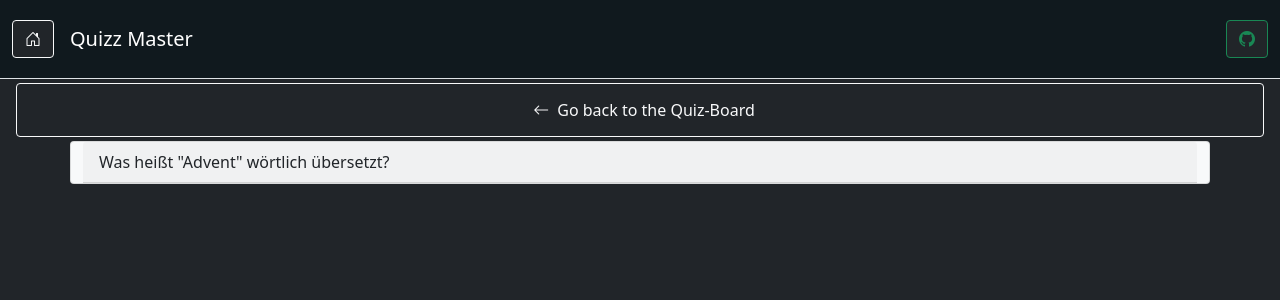
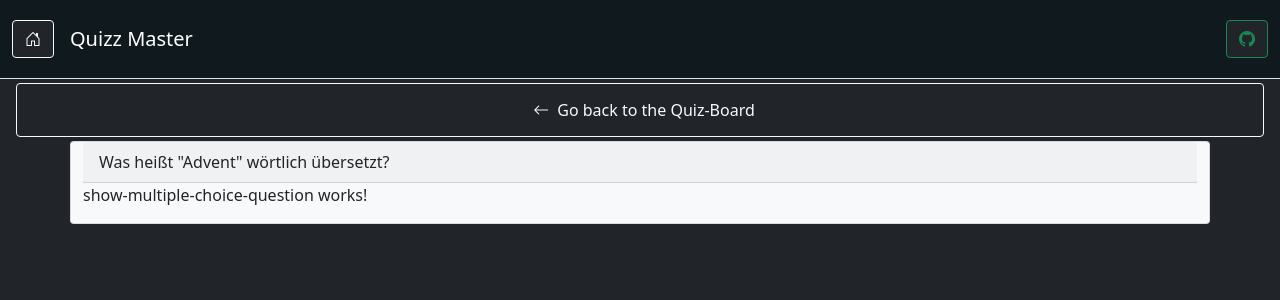
Before and after one commit to MeepMr/quizz-master, an Angular app in the folder quizz-master-frontend/: page /question/0 in a window 1280 px wide. Shown: the top 300 px of the page. Built offline with nearby package versions, Linux system fonts and the light colour scheme.

Commit message:
feat(question): added dynamic loading of the correct question-component

```diff
--- a/quizz-master-frontend/src/app/app.module.ts
+++ b/quizz-master-frontend/src/app/app.module.ts
@@ -11,6 +11,8 @@ import { QuizBoardQuestionComponent } from './components/quiz-board/quiz-board-q
 import { QuizQuestionComponent } from './components/quiz-question/quiz-question.component';
 import { QuizDetailComponent } from './components/view/quiz-detail/quiz-detail.component';
 import { QuizQuestionDetailComponent } from './components/view/quiz-question-detail/quiz-question-detail.component';
+import { ShowMultipleChoiceQuestionComponent } from './components/quiz-question/show-multiple-choice-question/show-multiple-choice-question.component';
+import { ShowActionQuestionComponent } from './components/quiz-question/show-action-question/show-action-question.component';
 
 @NgModule({
   declarations: [
@@ -23,7 +25,9 @@ import { QuizQuestionDetailComponent } from './components/view/quiz-question-det
     QuizBoardQuestionComponent,
     QuizQuestionComponent,
     QuizDetailComponent,
-    QuizQuestionDetailComponent
+    QuizQuestionDetailComponent,
+    ShowMultipleChoiceQuestionComponent,
+    ShowActionQuestionComponent
   ],
   imports: [
     BrowserModule,
--- a/quizz-master-frontend/src/app/components/quiz-question/quiz-question.component.html
+++ b/quizz-master-frontend/src/app/components/quiz-question/quiz-question.component.html
@@ -6,8 +6,11 @@
   </a>
   <div class="container bg-light card">
     <p class="card-header">{{activeQuestion?.questionText}}</p>
-    <div >
-
+    <div *ngIf="activeMultipleChoiceQuestion">
+      <app-show-multiple-choice-question [activeMultipleChoiceQuestion]="activeMultipleChoiceQuestion"></app-show-multiple-choice-question>
+    </div>
+    <div *ngIf="activeActionQuestion">
+      <app-show-action-question [activeActionQuestion]="activeActionQuestion"></app-show-action-question>
     </div>
   </div>
 </div>
--- a/quizz-master-frontend/src/app/components/quiz-question/quiz-question.component.ts
+++ b/quizz-master-frontend/src/app/components/quiz-question/quiz-question.component.ts
@@ -1,5 +1,8 @@
 import {Component, Input, OnDestroy, OnInit} from '@angular/core';
 import {QuizQuestion} from "../../shared/model/question/quiz-question";
+import {MultipleChoiceQuestion} from "../../shared/model/question/multiple-choice-question";
+import {QuestionType} from "../../shared/model/question/question-type";
+import {ActionQuestion} from "../../shared/model/question/action-question";
 
 @Component({
   selector: 'app-quiz-question',
@@ -9,9 +12,15 @@ import {QuizQuestion} from "../../shared/model/question/quiz-question";
 export class QuizQuestionComponent implements OnInit, OnDestroy {
 
   @Input() activeQuestion?: QuizQuestion | null = new QuizQuestion(-1, '', -1);
+  activeMultipleChoiceQuestion?: MultipleChoiceQuestion;
+  activeActionQuestion?: ActionQuestion
 
   ngOnInit(): void {
-    const uselessBoolean: boolean = true;
+    if(this.activeQuestion?.questionType === QuestionType.MULTIPLE_CHOICE_QUESTION)
+      this.activeMultipleChoiceQuestion = (<MultipleChoiceQuestion>this.activeQuestion);
+
+    else if(this.activeQuestion?.questionType === QuestionType.ACTION_QUESTION)
+      this.activeActionQuestion = (<ActionQuestion>this.activeQuestion);
   }
 
   ngOnDestroy(): void {
--- /dev/null
+++ b/quizz-master-frontend/src/app/components/quiz-question/show-action-question/show-action-question.component.html
@@ -0,0 +1 @@
+<p>show-action-question works!</p>
--- /dev/null
+++ b/quizz-master-frontend/src/app/components/quiz-question/show-action-question/show-action-question.component.ts
@@ -0,0 +1,15 @@
+import {Component, Input, OnInit} from '@angular/core';
+import {MultipleChoiceQuestion} from "../../../shared/model/question/multiple-choice-question";
+import {ActionQuestion} from "../../../shared/model/question/action-question";
+
+@Component({
+  selector: 'app-show-action-question',
+  templateUrl: './show-action-question.component.html',
+  styleUrls: ['./show-action-question.component.scss']
+})
+export class ShowActionQuestionComponent implements OnInit {
+
+  @Input() activeActionQuestion: ActionQuestion = new ActionQuestion(-1, '', -1, -1)
+
+  ngOnInit(): void { }
+}
--- /dev/null
+++ b/quizz-master-frontend/src/app/components/quiz-question/show-multiple-choice-question/show-multiple-choice-question.component.html
@@ -0,0 +1 @@
+<p>show-multiple-choice-question works!</p>
--- /dev/null
+++ b/quizz-master-frontend/src/app/components/quiz-question/show-multiple-choice-question/show-multiple-choice-question.component.ts
@@ -0,0 +1,15 @@
+import {Component, Input, OnInit} from '@angular/core';
+import {MultipleChoiceQuestion} from "../../../shared/model/question/multiple-choice-question";
+
+@Component({
+  selector: 'app-show-multiple-choice-question',
+  templateUrl: './show-multiple-choice-question.component.html',
+  styleUrls: ['./show-multiple-choice-question.component.scss']
+})
+export class ShowMultipleChoiceQuestionComponent implements OnInit {
+
+  @Input() activeMultipleChoiceQuestion: MultipleChoiceQuestion = new MultipleChoiceQuestion(-1, '', -1, [])
+
+  ngOnInit(): void { }
+
+}
--- a/quizz-master-frontend/src/app/shared/mock/question-mock.ts
+++ b/quizz-master-frontend/src/app/shared/mock/question-mock.ts
@@ -5,35 +5,37 @@ import {ActionQuestion} from "../model/question/action-question";
 export class QUESTION_MOCK {
 
   question_id_counter: number;
-  question1_1: QuizQuestion;
-  question1_2: QuizQuestion;
-  question1_3: QuizQuestion;
-  question1_4: QuizQuestion;
-  question1_5: QuizQuestion;
+  question1_1: MultipleChoiceQuestion;
+  question1_2: MultipleChoiceQuestion;
+  question1_3: MultipleChoiceQuestion;
+  question1_4: ActionQuestion;
+  question1_5: MultipleChoiceQuestion;
 
-  question2_1: QuizQuestion;
-  question2_2: QuizQuestion;
-  question2_3: QuizQuestion;
-  question2_4: QuizQuestion;
-  question2_5: QuizQuestion;
+  question2_1: MultipleChoiceQuestion;
+  question2_2: MultipleChoiceQuestion;
+  question2_3: MultipleChoiceQuestion;
+  question2_4: ActionQuestion;
+  question2_5: MultipleChoiceQuestion;
 
-  question3_1: QuizQuestion;
-  question3_2: QuizQuestion;
-  question3_3: QuizQuestion;
-  question3_4: QuizQuestion;
-  question3_5: QuizQuestion;
+  question3_1: MultipleChoiceQuestion;
+  question3_2: MultipleChoiceQuestion;
+  question3_3: MultipleChoiceQuestion;
+  question3_4: ActionQuestion;
+  question3_5: MultipleChoiceQuestion;
 
-  question4_1: QuizQuestion;
-  question4_2: QuizQuestion;
-  question4_3: QuizQuestion;
-  question4_4: QuizQuestion;
-  question4_5: QuizQuestion;
+  question4_1: MultipleChoiceQuestion;
+  question4_2: ActionQuestion;
+  question4_3: MultipleChoiceQuestion;
+  question4_4: MultipleChoiceQuestion;
+  question4_5: ActionQuestion;
 
-  question5_1: QuizQuestion;
-  question5_2: QuizQuestion;
-  question5_3: QuizQuestion;
-  question5_4: QuizQuestion;
-  question5_5: QuizQuestion;
+  question5_1: MultipleChoiceQuestion;
+  question5_2: MultipleChoiceQuestion;
+  question5_3: MultipleChoiceQuestion;
+  question5_4: MultipleChoiceQuestion;
+  question5_5: MultipleChoiceQuestion;
+
+  allQuestions: QuizQuestion[];
 
   constructor(questionId: number) {
     this.question_id_counter = questionId;
@@ -82,16 +84,7 @@ export class QUESTION_MOCK {
     this.question5_4 = new MultipleChoiceQuestion(this.question_id_counter++, 'Wann feiern die russischen Christen Weihnachten?', 80, []);
     this.question5_5 = new MultipleChoiceQuestion(this.question_id_counter++, 'Was gibt’s bei Rahns Heiligabend zu essen?', 100, []);
 
-
-  }
-
-  getQuestionId(): number {
-    return this.question_id_counter;
-  }
-
-  getMockData(): QuizQuestion[] {
-
-    return [
+    this.allQuestions = [
       this.question1_1,
       this.question1_2,
       this.question1_3,
@@ -119,4 +112,17 @@ export class QUESTION_MOCK {
       this.question5_5,
     ]
   }
+
+  getQuestionId(): number {
+    return this.question_id_counter;
+  }
+
+  getMockData(): QuizQuestion[] {
+
+    return this.allQuestions;
+  }
+
+  getMultipleChoiceQuestion(id: number): MultipleChoiceQuestion {
+    return (<MultipleChoiceQuestion>this.allQuestions[id]);
+  }
 }
```
Also changed, not shown: quizz-master-frontend/src/app/components/quiz-question/show-action-question/show-action-question.component.scss (added), quizz-master-frontend/src/app/components/quiz-question/show-multiple-choice-question/show-multiple-choice-question.component.scss (added), 2 other files (tests, documents, lock files or other folders).
